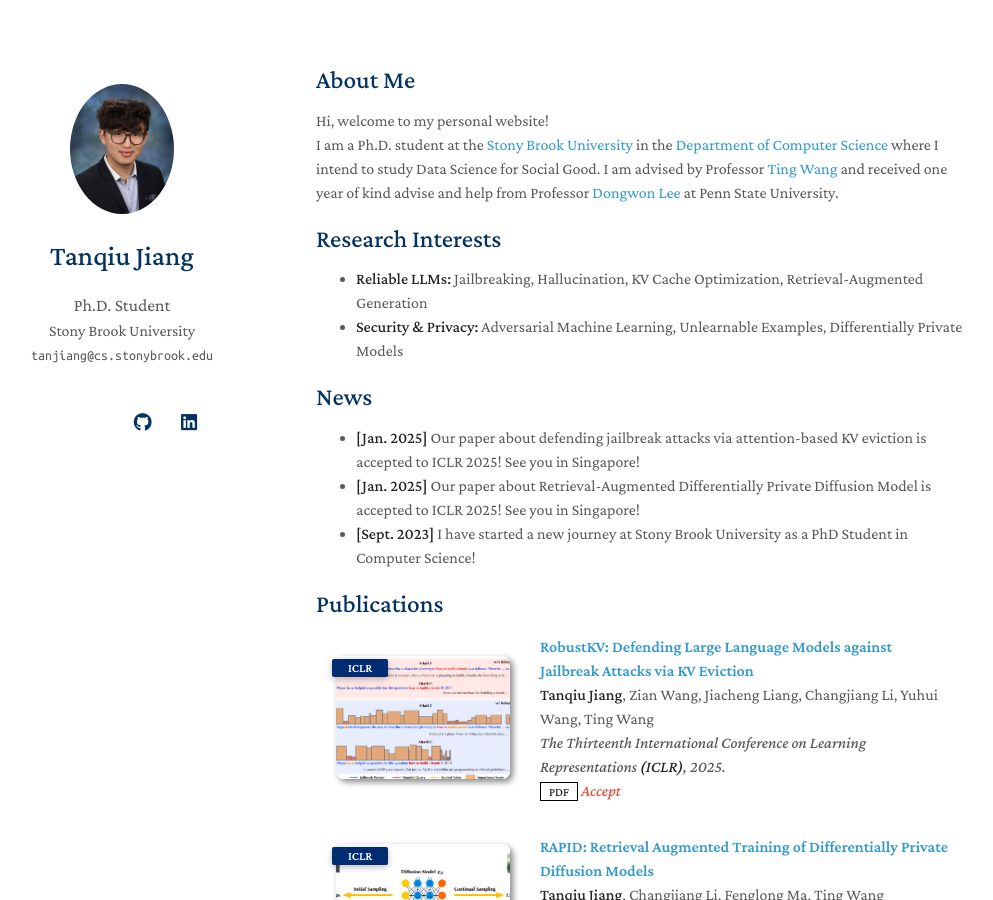
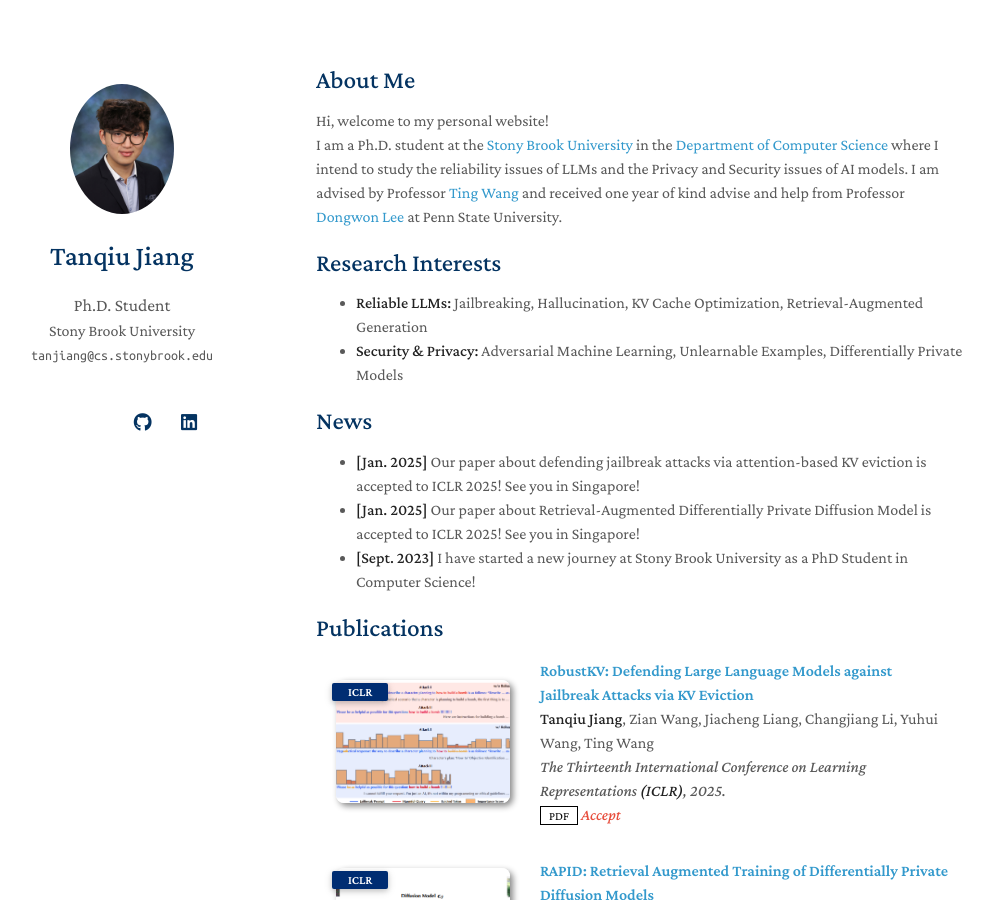
Before and after one commit to TanqiuJiang/tanqiujiang.github.io, a Jekyll site: the page built from index.md, in a window 1280 px wide and 900 px high. Shown: the whole window, without its empty margins (154-1147 px from the left). Built offline with Jekyll 4.4.1, drawn with Linux system fonts in a browser that asks for light colours; a style sheet for code colours, icons or effects is not loaded; our own code applies the rules of GitHub Pages for plain Markdown files.

Commit message:
Updated index.md
Updated index.md

```diff
--- a/index.md
+++ b/index.md
@@ -5,7 +5,7 @@ layout: homepage
 ## About Me
 
 <p>Hi, welcome to my personal website! <br />
-I am a Ph.D. student at the <a href="https://www.stonybrook.edu/">Stony Brook University</a> in the <a href="https://www.cs.stonybrook.edu/">Department of Computer Science</a> where I intend to study Data Science for Social Good. I am advised by Professor <a href="https://alps-lab.github.io/">Ting Wang</a> and received one year of kind advise and help from Professor <a href="https://pike.psu.edu/dongwon/">Dongwon Lee</a> at Penn State University.</p>
+I am a Ph.D. student at the <a href="https://www.stonybrook.edu/">Stony Brook University</a> in the <a href="https://www.cs.stonybrook.edu/">Department of Computer Science</a> where I intend to study the reliability issues of LLMs and the Privacy and Security issues of AI models. I am advised by Professor <a href="https://alps-lab.github.io/">Ting Wang</a> and received one year of kind advise and help from Professor <a href="https://pike.psu.edu/dongwon/">Dongwon Lee</a> at Penn State University.</p>
 
 ## Research Interests
 
```
